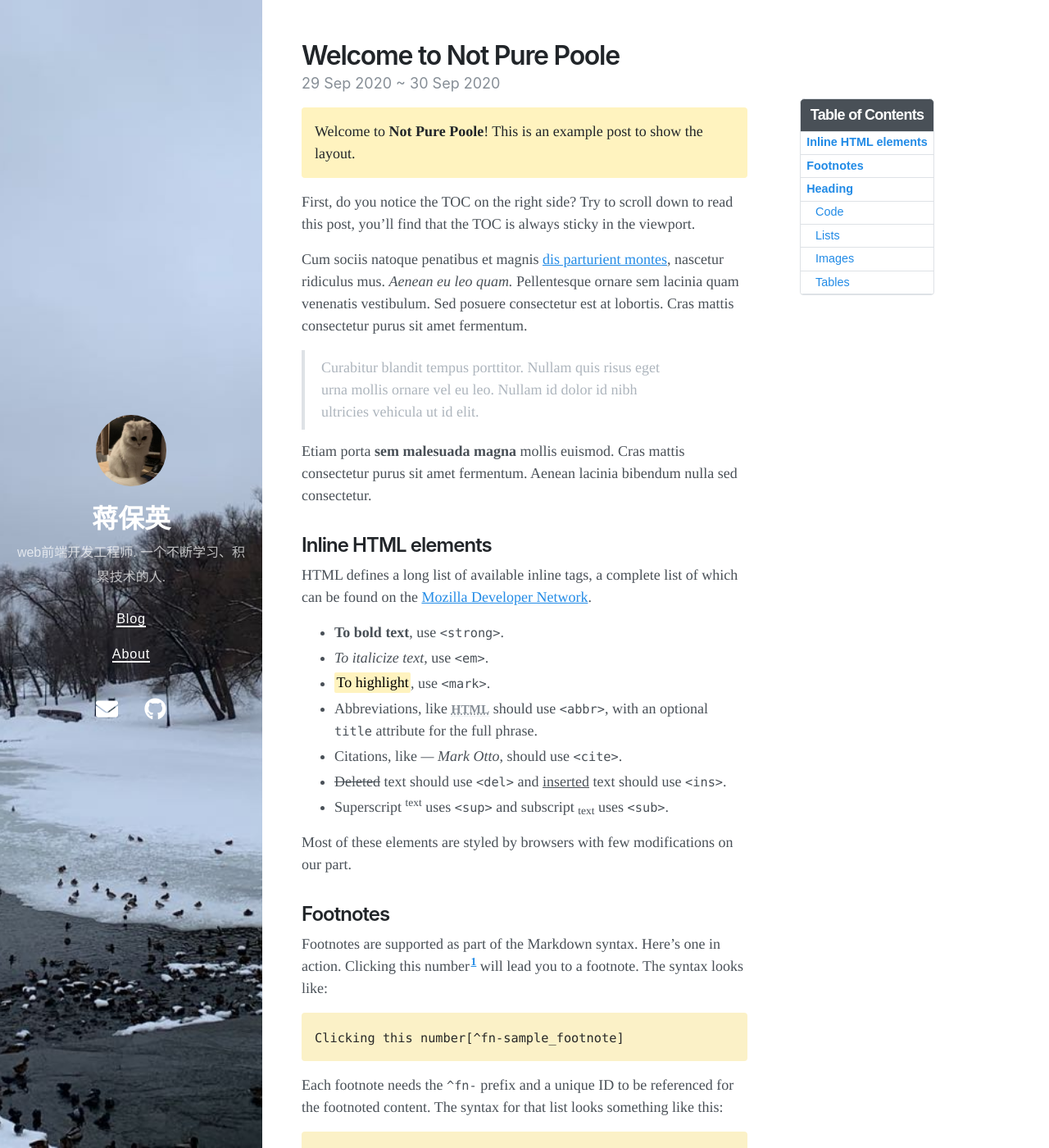
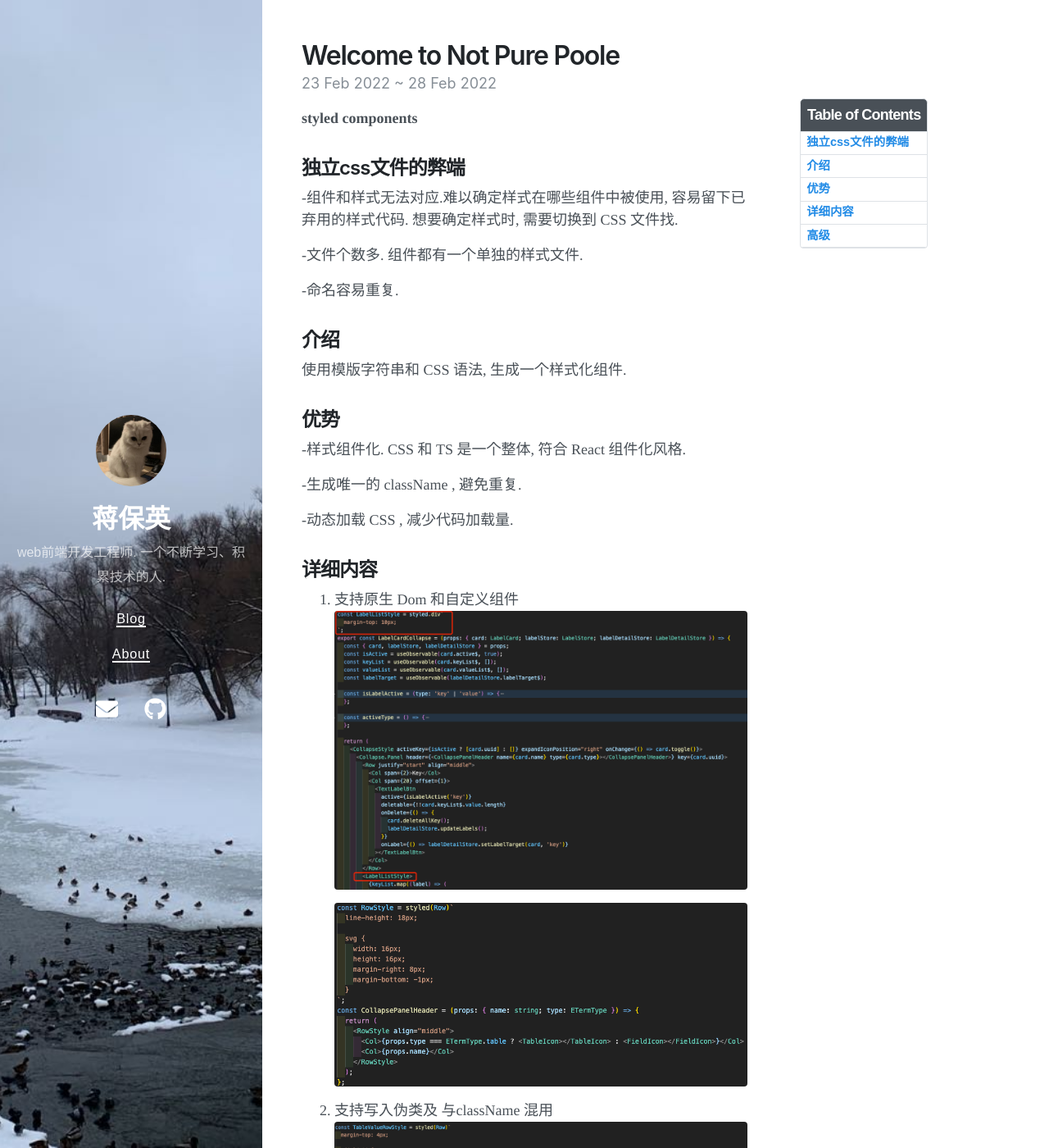
Before and after one commit to jbarray/blogs, a Jekyll site: the page built from _posts/2020-09-29-welcome-to-not-pure-poole.md, in a window 1280 px wide and 1400 px high. Shown: the whole window at 82% size. Built offline with Jekyll 4.4.1, drawn with Linux system fonts in a browser that asks for light colours; nearby versions of some CDN libraries; some of the changed text lies outside the part shown.

Commit message:
feat(*): style-components

```diff
--- a/_posts/2020-09-29-welcome-to-not-pure-poole.md
+++ b/_posts/2020-09-29-welcome-to-not-pure-poole.md
@@ -1,169 +1,46 @@
 ---
 layout: post
 title: Welcome to Not Pure Poole
-date: 2020-09-29 23:18 +0800
-last_modified_at: 2020-10-01 01:08:25 +0800
-tags: [jekyll theme, jekyll, tutorial]
+date: 2022-02-23 19:18 +0800
+last_modified_at: 2022-02-28 09:00:00 +0800
+tags: [React, CSS]
 toc:  true
 ---
-Welcome to **Not Pure Poole**! This is an example post to show the layout.
-{: .message }
+**styled components**
 
-First, do you notice the TOC on the right side? Try to scroll down to read this post, you'll find that the TOC is always sticky in the viewport.
+## 独立css文件的弊端
+-组件和样式无法对应.难以确定样式在哪些组件中被使用, 容易留下已弃用的样式代码. 想要确定样式时, 需要切换到 CSS 文件找.
 
-Cum sociis natoque penatibus et magnis <a href="#">dis parturient montes</a>, nascetur ridiculus mus. *Aenean eu leo quam.* Pellentesque ornare sem lacinia quam venenatis vestibulum. Sed posuere consectetur est at lobortis. Cras mattis consectetur purus sit amet fermentum.
+-文件个数多. 组件都有一个单独的样式文件.
 
-> Curabitur blandit tempus porttitor. Nullam quis risus eget urna mollis ornare vel eu leo. Nullam id dolor id nibh ultricies vehicula ut id elit.
+-命名容易重复.
 
-Etiam porta **sem malesuada magna** mollis euismod. Cras mattis consectetur purus sit amet fermentum. Aenean lacinia bibendum nulla sed consectetur.
+## 介绍
+使用模版字符串和 CSS 语法, 生成一个样式化组件.
 
-## Inline HTML elements
+## 优势
+-样式组件化. CSS 和 TS 是一个整体, 符合 React 组件化风格.
 
-HTML defines a long list of available inline tags, a complete list of which can be found on the [Mozilla Developer Network](https://developer.mozilla.org/en-US/docs/Web/HTML/Element).
+-生成唯一的 className , 避免重复.
 
-- **To bold text**, use `<strong>`.
-- *To italicize text*, use `<em>`.
-- <mark>To highlight</mark>, use `<mark>`.
-- Abbreviations, like <abbr title="HyperText Markup Langage">HTML</abbr> should use `<abbr>`, with an optional `title` attribute for the full phrase.
-- Citations, like <cite>&mdash; Mark Otto</cite>, should use `<cite>`.
-- <del>Deleted</del> text should use `<del>` and <ins>inserted</ins> text should use `<ins>`.
-- Superscript <sup>text</sup> uses `<sup>` and subscript <sub>text</sub> uses `<sub>`.
+-动态加载 CSS , 减少代码加载量.
 
-Most of these elements are styled by browsers with few modifications on our part.
+## 详细内容
+1. 支持原生 Dom 和自定义组件
+  ![原生dom](/assets/images/styled-components/1-1.png)
+  ![自定义组件](/assets/images/styled-components/1-2.png)
+2. 支持写入伪类及 与className 混用
+    ![与className混用](/assets/images/styled-components/2.png)
+3. 基于组件扩展
+   ![扩展](/assets/images/styled-components/3.png)
+4. 根据 props 调整样式
+   ![根据 props 调整样式](/assets/images/styled-components/4-1.png)
+   ![根据 props 调整样式](/assets/images/styled-components/4-2.png)
+5. attrs 修改 props
+  ![修改 props](/assets/images/styled-components/5.png)
 
-## Footnotes
+## 高级
+动画; 主题; 与其他CSS混合使用(优于选择器)等均支持.
 
-Footnotes are supported as part of the Markdown syntax. Here's one in action. Clicking this number[^fn-sample_footnote] will lead you to a footnote. The syntax looks like:
 
-{% highlight text %}
-Clicking this number[^fn-sample_footnote]
-{% endhighlight %}
-
-Each footnote needs the `^fn-` prefix and a unique ID to be referenced for the footnoted content. The syntax for that list looks something like this:
-
-{% highlight text %}
-[^fn-sample_footnote]: Handy! Now click the return link to go back.
-{% endhighlight %}
-
-You can place the footnoted content wherever you like. Markdown parsers should properly place it at the bottom of the post.
-
-## Heading
-
-Vivamus sagittis lacus vel augue rutrum faucibus dolor auctor. Duis mollis, est non commodo luctus, nisi erat porttitor ligula, eget lacinia odio sem nec elit. Morbi leo risus, porta ac consectetur ac, vestibulum at eros.
-
-### Code
-
-Inline code is available with the `<code>` element. Snippets of multiple lines of code are supported through Rouge. Longer lines will automatically scroll horizontally when needed. You may also use code fencing (triple backticks) for rendering code.
-
-{% highlight js %}
-// Example can be run directly in your JavaScript console
-
-// Create a function that takes two arguments and returns the sum of those arguments
-var adder = new Function("a", "b", "return a + b");
-
-// Call the function
-adder(2, 6);
-// > 8
-{% endhighlight %}
-
-You may also optionally show code snippets with line numbers. Add `linenos` to the Rouge tags.
-
-{% highlight js linenos %}
-// Example can be run directly in your JavaScript console
-
-// Create a function that takes two arguments and returns the sum of those arguments
-var adder = new Function("a", "b", "return a + b");
-
-// Call the function
-adder(2, 6);
-// > 8
-{% endhighlight %}
-
-Aenean lacinia bibendum nulla sed consectetur. Etiam porta sem malesuada magna mollis euismod. Fusce dapibus, tellus ac cursus commodo, tortor mauris condimentum nibh, ut fermentum massa.
-
-### Lists
-
-Cum sociis natoque penatibus et magnis dis parturient montes, nascetur ridiculus mus. Aenean lacinia bibendum nulla sed consectetur. Etiam porta sem malesuada magna mollis euismod. Fusce dapibus, tellus ac cursus commodo, tortor mauris condimentum nibh, ut fermentum massa justo sit amet risus.
-
-- Praesent commodo cursus magna, vel scelerisque nisl consectetur et.
-- Donec id elit non mi porta gravida at eget metus.
-- Nulla vitae elit libero, a pharetra augue.
-
-Donec ullamcorper nulla non metus auctor fringilla. Nulla vitae elit libero, a pharetra augue.
-
-1. Vestibulum id ligula porta felis euismod semper.
-2. Cum sociis natoque penatibus et magnis dis parturient montes, nascetur ridiculus mus.
-3. Maecenas sed diam eget risus varius blandit sit amet non magna.
-
-Cras mattis consectetur purus sit amet fermentum. Sed posuere consectetur est at lobortis.
-
-<dl>
-  <dt>HyperText Markup Language (HTML)</dt>
-  <dd>The language used to describe and define the content of a Web page</dd>
-
-  <dt>Cascading Style Sheets (CSS)</dt>
-  <dd>Used to describe the appearance of Web content</dd>
-
-  <dt>JavaScript (JS)</dt>
-  <dd>The programming language used to build advanced Web sites and applications</dd>
-</dl>
-
-Integer posuere erat a ante venenatis dapibus posuere velit aliquet. Morbi leo risus, porta ac consectetur ac, vestibulum at eros. Nullam quis risus eget urna mollis ornare vel eu leo.
-
-### Images
-
-Quisque consequat sapien eget quam rhoncus, sit amet laoreet diam tempus. Aliquam aliquam metus erat, a pulvinar turpis suscipit at.
-
-![placeholder](http://placehold.it/800x400 "Large example image")
-![placeholder](http://placehold.it/400x200 "Medium example image")
-![placeholder](http://placehold.it/200x200 "Small example image")
-
-Align to the center by adding `class="align-center"`:
-
-![placeholder](http://placehold.it/400x200 "Medium example image"){: .align-center}
-
-### Tables
-
-Aenean lacinia bibendum nulla sed consectetur. Lorem ipsum dolor sit amet, consectetur adipiscing elit.
-
-<table>
-  <thead>
-    <tr>
-      <th>Name</th>
-      <th>Upvotes</th>
-      <th>Downvotes</th>
-    </tr>
-  </thead>
-  <tfoot>
-    <tr>
-      <td>Totals</td>
-      <td>21</td>
-      <td>23</td>
-    </tr>
-  </tfoot>
-  <tbody>
-    <tr>
-      <td>Alice</td>
-      <td>10</td>
-      <td>11</td>
-    </tr>
-    <tr>
-      <td>Bob</td>
-      <td>4</td>
-      <td>3</td>
-    </tr>
-    <tr>
-      <td>Charlie</td>
-      <td>7</td>
-      <td>9</td>
-    </tr>
-  </tbody>
-</table>
-
-Nullam id dolor id nibh ultricies vehicula ut id elit. Sed posuere consectetur est at lobortis. Nullam quis risus eget urna mollis ornare vel eu leo.
-
------
-
-Want to see something else added? <a href="https://github.com/vszhub/not-pure-poole/issues/new">Open an issue.</a>
-
-[^fn-sample_footnote]: Handy! Now click the return link to go back.
+<a href="https://github.com/styled-components/styled-components">源码</a>
```
Also changed, not shown: assets/images/styled-components/1-1.png (added), assets/images/styled-components/1-2.png (added), assets/images/styled-components/2.png (added), assets/images/styled-components/3.png (added), assets/images/styled-components/4-1.png (added), assets/images/styled-components/4-2.png (added), assets/images/styled-components/5.png (added).
